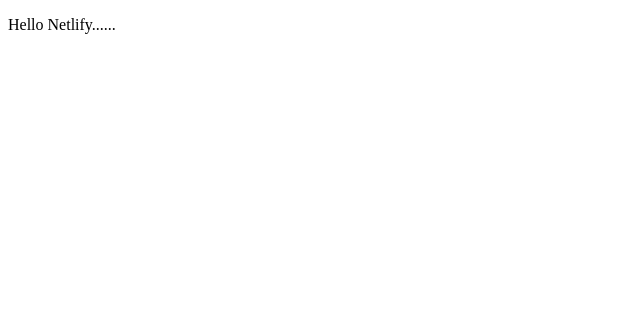
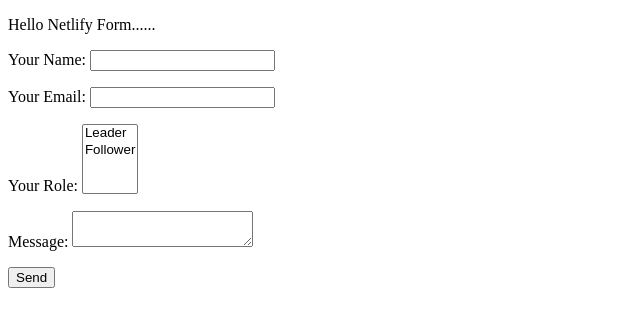
Before and after one commit to priyankanaik625-zz/TestNetlify, a plain HTML site: page index.html in a window 1280 px wide. Shown: the whole page, without its empty margins (0-640 px from the left). Drawn offline with Linux system fonts and the light colour scheme.

Commit message:
added a form

```diff
--- a/index.html
+++ b/index.html
@@ -8,6 +8,26 @@
     <script src=""></script>
   </head>
   <body>
-    <p>Hello Netlify......</p>
+    <p>Hello Netlify Form......</p>
+    <form name="contact" method="POST" netlify>
+	  <p>
+	    <label>Your Name: <input type="text" name="name" /></label>
+	  </p>
+	  <p>
+	    <label>Your Email: <input type="email" name="email" /></label>
+	  </p>
+	  <p>
+	    <label>Your Role: <select name="role[]" multiple>
+	      <option value="leader">Leader</option>
+	      <option value="follower">Follower</option>
+	    </select></label>
+	  </p>
+	  <p>
+	    <label>Message: <textarea name="message"></textarea></label>
+	  </p>
+	  <p>
+	    <button type="submit">Send</button>
+	  </p>
+	</form>
   </body>
 </html>
```
Also changed, not shown: 1 other file.
